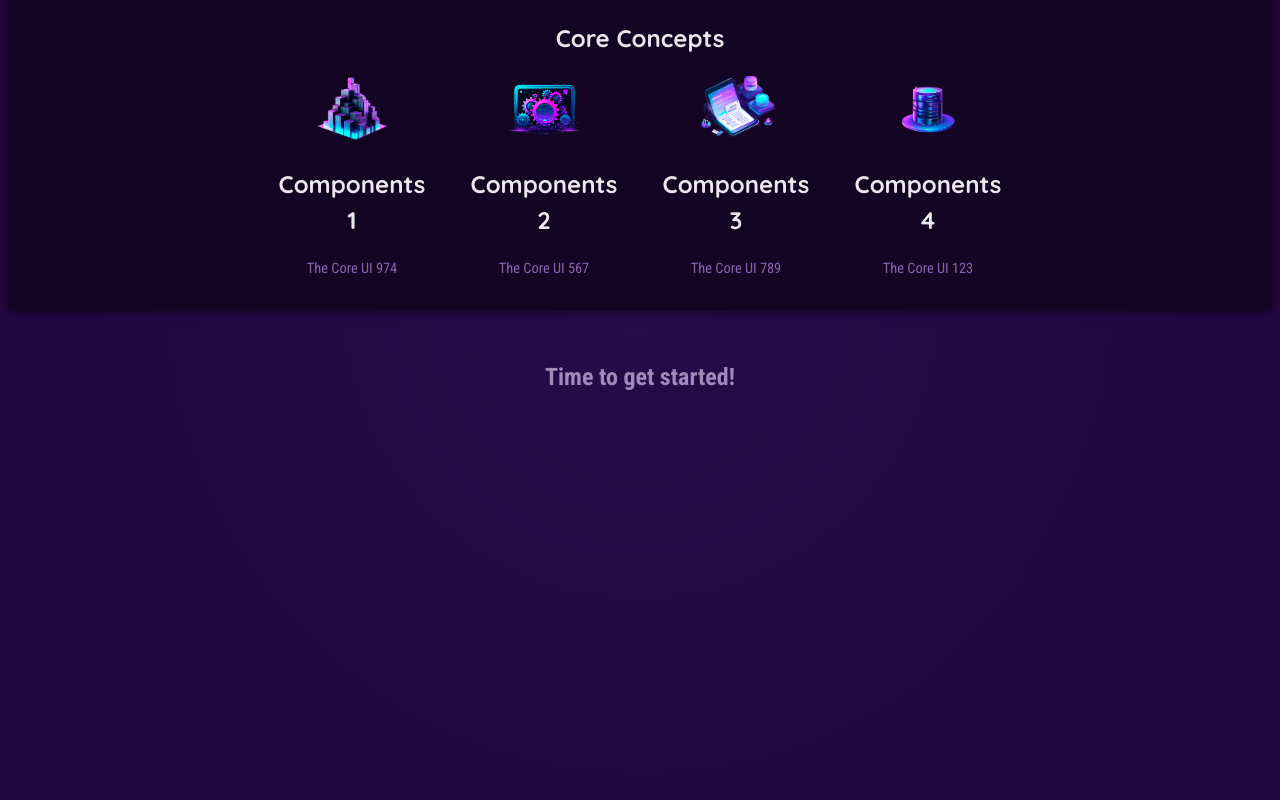
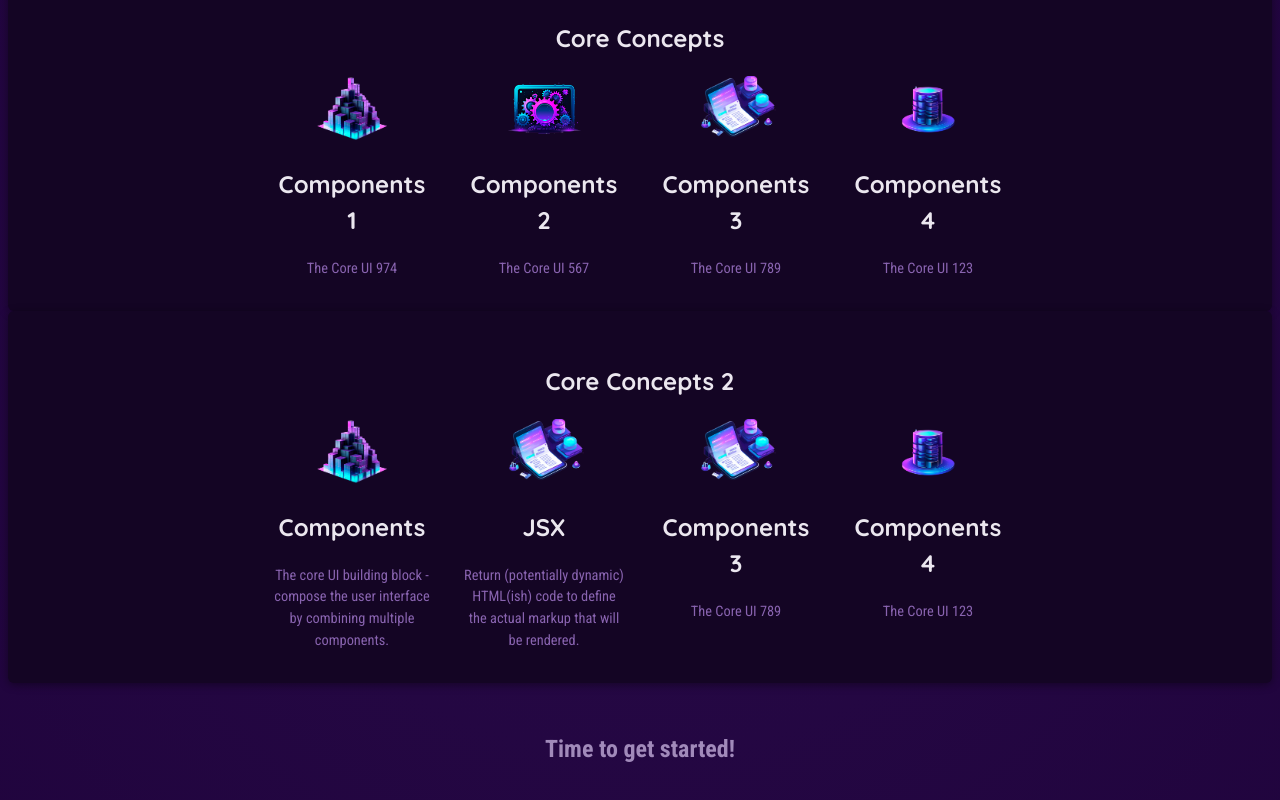
Before and after one commit to ajaypathakakp/React-Practice-website-self, a React (Vite) app in the folder 1_basic_website/: page / in a window 1280 px wide. Shown: the part 340-1140 px from the top of the page. Built offline with nearby package versions, Linux system fonts and the light colour scheme.

Commit message:
more ways to call a prop

```diff
--- a/1_basic_website/src/App.jsx
+++ b/1_basic_website/src/App.jsx
@@ -4,7 +4,7 @@
 import jsxImg from "./assets/jsx-ui.png";
 import reactCoreConcepts from "./assets/react-core-concepts.png";
 import stateMgmt from "./assets/state-mgmt.png";
-
+import { CORE_CONCEPTS } from "./data";
 
 const reactDescriptions = ["Fundeamental", "Crucial", "core"];
 
@@ -26,6 +26,27 @@
     </li>
   );
 }
+// second way to call a prop
+function CoreConcept2(props) {
+  return(
+    <li>
+      <img src={props.image} />
+      <h2>{props.title}</h2>
+      <p>{props.description}</p>
+    </li>
+  );
+}
+// third way to call a prop
+function CoreConcept3({image, title, description}) {
+  return(
+    <li>
+      <img src={image} />
+      <h2>{title}</h2>
+      <p>{description}</p>
+    </li>
+  );
+}
+
 function NewFunction() {
   return (
     <header>
@@ -66,6 +87,32 @@
           />
         </ul>
       </section>
+
+
+
+{/* In this section I am using another way to call props */}
+      <section id="core-concepts">
+        <h2>Core Concepts 2</h2>
+        <ul>
+          <CoreConcept2
+            title={CORE_CONCEPTS[0].title}
+            description={CORE_CONCEPTS[0].description}
+            image={CORE_CONCEPTS[0].image}
+          />
+          <CoreConcept2 {...CORE_CONCEPTS[1]} />
+          {/* SECOND WAY TO CALL A PROP ABOVE */}
+          <CoreConcept3
+            title="Components 3"
+            description="The Core UI 789"
+            image={jsxImg}
+          />
+          <CoreConcept3
+            title="Components 4"
+            description="The Core UI 123"
+            image={stateMgmt}
+          />
+        </ul>
+      </section>
       {/* This line is to understand code */}
     </header>
   );
--- /dev/null
+++ b/1_basic_website/src/data.js
@@ -0,0 +1,31 @@
+import componentsImg from './assets/components.png';
+import propsImg from './assets/config.png';
+import jsxImg from './assets/jsx-ui.png';
+import stateImg from './assets/state-mgmt.png';
+
+export const CORE_CONCEPTS = [
+  {
+    image: componentsImg,
+    title: 'Components',
+    description:
+      'The core UI building block - compose the user interface by combining multiple components.',
+  },
+  {
+    image: jsxImg,
+    title: 'JSX',
+    description:
+      'Return (potentially dynamic) HTML(ish) code to define the actual markup that will be rendered.',
+  },
+  {
+    image: propsImg,
+    title: 'Props',
+    description:
+      'Make components configurable (and therefore reusable) by passing input data to them.',
+  },
+  {
+    image: stateImg,
+    title: 'State',
+    description:
+      'React-managed data which, when changed, causes the component to re-render & the UI to update.',
+  },
+];
```
Also changed, not shown: 1 other file (tests, documents, lock files or other folders).
